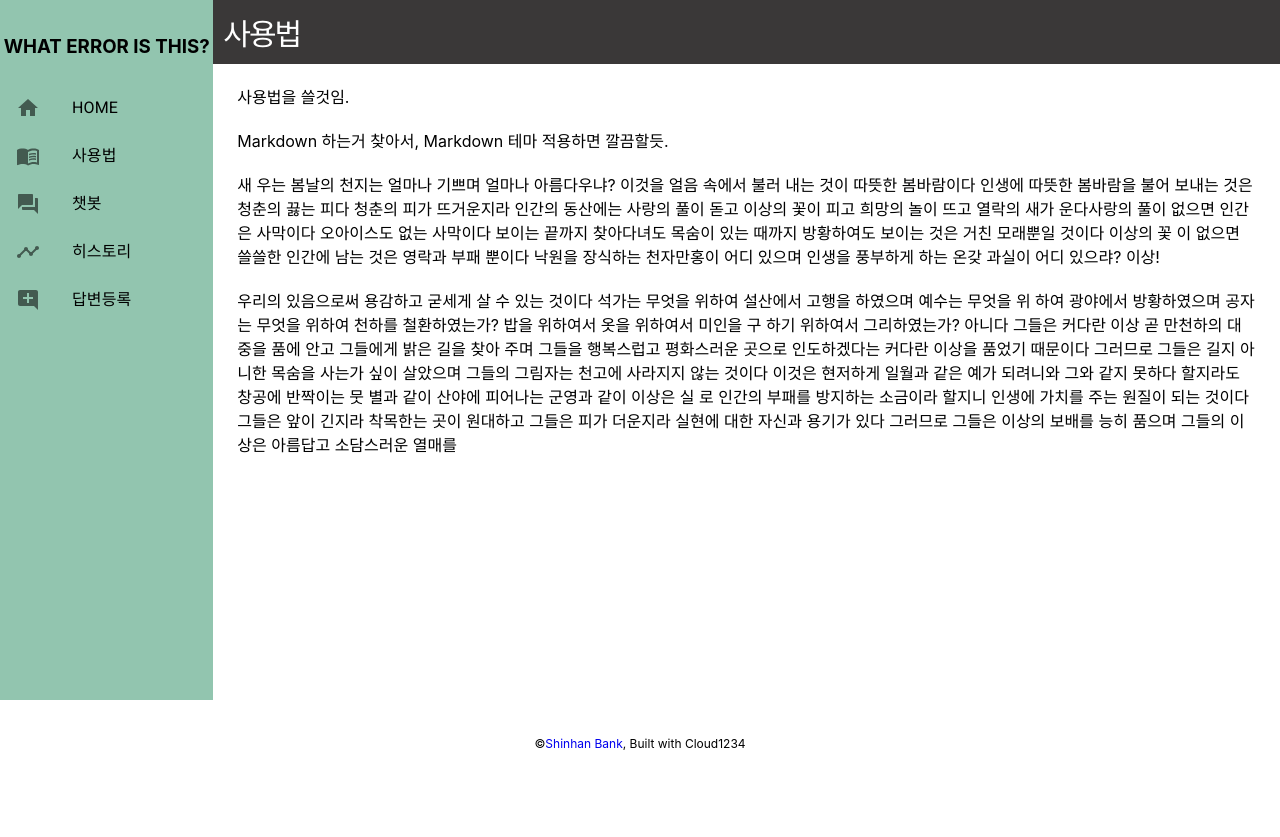
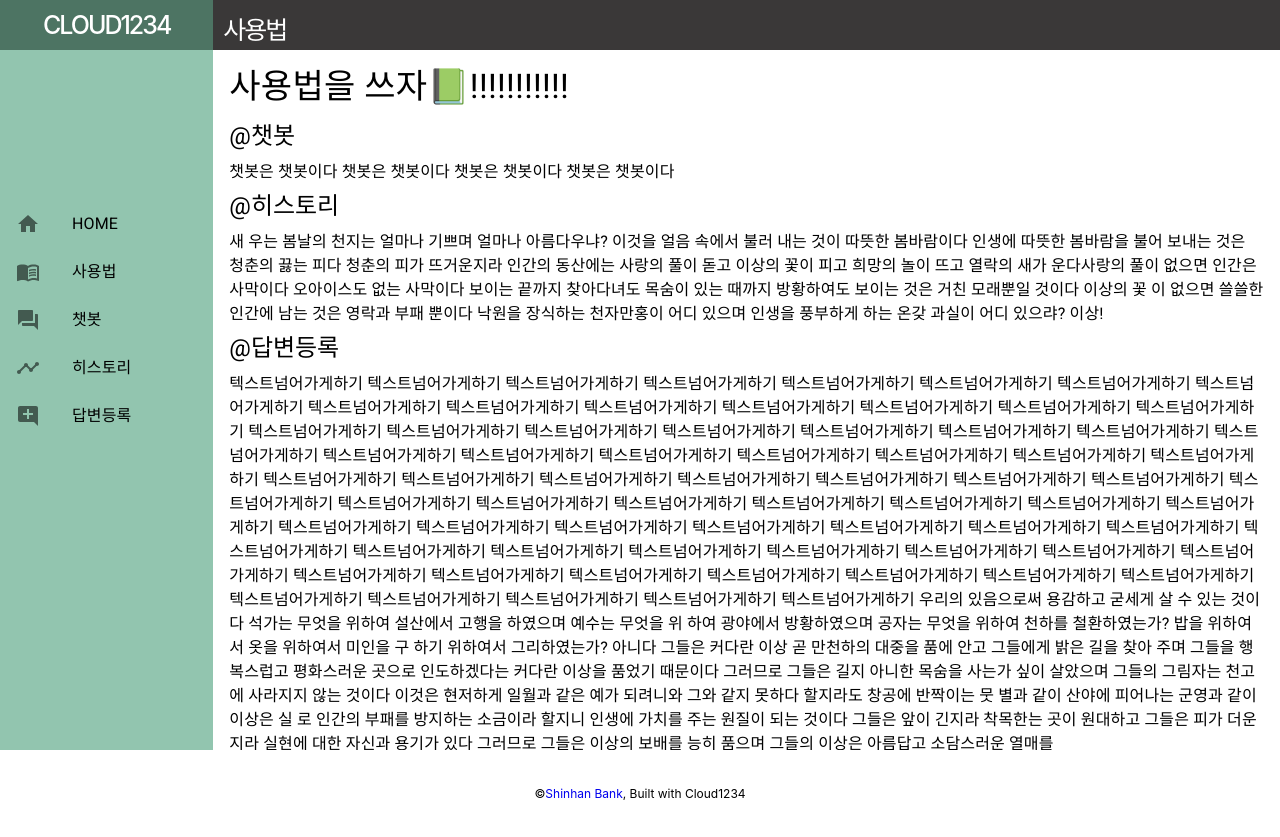
Before and after one commit to heeyeah/fmp-reactjs, a React (Create React App) app: page /about in a window 1280 px wide. Before the commit the page ends 800 px from the top, so only its background shows below. Built offline with nearby package versions, Linux system fonts and the light colour scheme.

Commit message:
fix detail

```diff
--- a/src/components/header/index.jsx
+++ b/src/components/header/index.jsx
@@ -1,8 +1,23 @@
 import React from "react";
 import "./index.scss";
 
-export const Header = (props) => (
-  <h1 className="home-header">
+export const Header = (props) => {
+
+  let chooseStyle;
+
+  if(props.isTitle) {
+    chooseStyle = "title-header";
+  } else {
+    if(props.hidden) {
+      chooseStyle = "hidden";
+    } else {
+      chooseStyle = "home-header";
+    }
+  }
+
+  return (
+    <h1 className={chooseStyle}>
       {props.header}
-  </h1>
-);
+    </h1>
+  );
+};
--- a/src/components/header/index.scss
+++ b/src/components/header/index.scss
@@ -1,12 +1,35 @@
 @import "../../styles/code.scss";
 
 .home-header {
-  margin-top: 0;
+  height: 50px;
+  box-sizing: border-box;
+  margin: 0;
   padding: 10px;
   border-bottom: none;
-  font-weight: 300;
-  font-size: 30px;
+  font-weight: 340;
+  font-size: 25px;
   color: white;
   letter-spacing: -2px;
   background: $theme-header-background;
 }
+
+.title-header {
+  height: 50px;
+  box-sizing: border-box;
+  margin: 0;
+  padding: 10px;
+  border-bottom: none;
+  font-weight: 500;
+  font-size: 25px;
+  color: white;
+  letter-spacing: -2px;
+  text-align: center;
+  background: $theme-title-background;
+}
+
+.hidden {
+  height: 50px;
+  box-sizing: border-box;
+  margin: 0;
+  background: $theme-home-background;
+}
--- a/src/components/menu/index.jsx
+++ b/src/components/menu/index.jsx
@@ -11,6 +11,7 @@ import QuestionAnswerIcon from '@material-ui/icons/QuestionAnswer';
 import TimelineIcon from '@material-ui/icons/Timeline';
 import AddCommentIcon from '@material-ui/icons/AddComment';
 import { Menu, MenuItem } from "@material-ui/core";
+import { Header } from "../header";
 
 
 function ListItemLink(props) {
@@ -37,20 +38,18 @@ function ListItemLink(props) {
 export const MenuNav = () => {
 
   return (
+    <>
+    <Header header="CLOUD1234" isTitle > </Header>
     <div className="root">
-      <div className="title">
-
-        {/* <Link to="/" style={{ color: 'inherit', textDecoration: 'inherit'}}> */}
-        <h3 >WHAT ERROR IS THIS?</h3>
-        {/* </Link> */}
-      </div>
-      <List component="nav" aria-label="main mailbox folders">
+      <List component="nav" aria-label="main mailbox folders"
+      style={{paddingTop: '150px'}}>
         <ListItemLink to="/" primary="HOME" icon={<HomeIcon/>}></ListItemLink>
         <ListItemLink to="/about" primary="사용법" icon={<MenuBookIcon/>}></ListItemLink>
         <ListItemLink to="/chatBot" primary="챗봇" icon={<QuestionAnswerIcon/>}></ListItemLink>
         <ListItemLink to="/history" primary="히스토리" icon={<TimelineIcon/>}></ListItemLink>
         <ListItemLink to="/answer" primary="답변등록" icon={<AddCommentIcon/>}></ListItemLink>
       </List>
-    </div>
+
+    </div></>
   );
 };
--- a/src/components/menu/index.scss
+++ b/src/components/menu/index.scss
@@ -7,7 +7,16 @@
   align-items: center;
   box-sizing: border-box;
   .title {
-    padding-top: 1em;
+    background-color: rgb(60, 109, 93);
+    padding: 0px 0 2px 0;
+    margin-bottom: 5em;
     text-align: center;
+    margin-top: 0;
+    padding: 10px;
+    border-bottom: none;
+    font-weight: 400;
+    font-size: 25px;
+    color: white;
+    letter-spacing: -2px;
   }
 }
--- a/src/pages/About.js
+++ b/src/pages/About.js
@@ -1,42 +1,82 @@
 import React from "react";
 import { Header } from "../components/header";
-import { Container } from "@material-ui/core";
+import { Container, Typography } from "@material-ui/core";
+import "../styles/page.scss";
 
 function About() {
   return (
     <>
       <Header header="사용법" />
-      <Container>
-        사용법을 쓸것임. <br/><br/>
+      <div className="about">
+        <Typography variant="h4" gutterBottom>
+          사용법을 쓰자📗!!!!!!!!!!!
+        </Typography>
+        <Typography variant="h5" gutterBottom>
+          @챗봇
+        </Typography>
+        <Typography variant="body1" gutterBottom>
+          챗봇은 챗봇이다 챗봇은 챗봇이다 챗봇은 챗봇이다 챗봇은 챗봇이다
+        </Typography>
+        <Typography variant="h5" gutterBottom>
+          @히스토리
+        </Typography>
 
-        Markdown 하는거 찾아서, Markdown 테마 적용하면
-        깔끔할듯. <br/><br/>
+        <Typography variant="body1" gutterBottom>
+          새 우는 봄날의 천지는 얼마나 기쁘며 얼마나 아름다우냐? 이것을 얼음
+          속에서 불러 내는 것이 따뜻한 봄바람이다 인생에 따뜻한 봄바람을 불어
+          보내는 것은 청춘의 끓는 피다 청춘의 피가 뜨거운지라 인간의 동산에는
+          사랑의 풀이 돋고 이상의 꽃이 피고 희망의 놀이 뜨고 열락의 새가
+          운다사랑의 풀이 없으면 인간은 사막이다 오아이스도 없는 사막이다 보이는
+          끝까지 찾아다녀도 목숨이 있는 때까지 방황하여도 보이는 것은 거친
+          모래뿐일 것이다 이상의 꽃 이 없으면 쓸쓸한 인간에 남는 것은 영락과
+          부패 뿐이다 낙원을 장식하는 천자만홍이 어디 있으며 인생을 풍부하게
+          하는 온갖 과실이 어디 있으랴? 이상!
+        </Typography>
+        <Typography variant="h5" gutterBottom>
+          @답변등록
+        </Typography>
 
-        새 우는 봄날의 천지는 얼마나 기쁘며 얼마나 아름다우냐? 이것을
-        얼음 속에서 불러 내는 것이 따뜻한 봄바람이다 인생에 따뜻한 봄바람을 불어
-        보내는 것은 청춘의 끓는 피다 청춘의 피가 뜨거운지라 인간의 동산에는
-        사랑의 풀이 돋고 이상의 꽃이 피고 희망의 놀이 뜨고 열락의 새가
-        운다사랑의 풀이 없으면 인간은 사막이다 오아이스도 없는 사막이다 보이는
-        끝까지 찾아다녀도 목숨이 있는 때까지 방황하여도 보이는 것은 거친
-        모래뿐일 것이다 이상의 꽃 이 없으면 쓸쓸한 인간에 남는 것은 영락과 부패
-        뿐이다 낙원을 장식하는 천자만홍이 어디 있으며 인생을 풍부하게 하는 온갖
-        과실이 어디 있으랴? 이상! <br/><br/>
-
-        우리의 있음으로써 용감하고 굳세게 살 수 있는
-        것이다 석가는 무엇을 위하여 설산에서 고행을 하였으며 예수는 무엇을 위
-        하여 광야에서 방황하였으며 공자는 무엇을 위하여 천하를 철환하였는가?
-        밥을 위하여서 옷을 위하여서 미인을 구 하기 위하여서 그리하였는가? 아니다
-        그들은 커다란 이상 곧 만천하의 대중을 품에 안고 그들에게 밝은 길을 찾아
-        주며 그들을 행복스럽고 평화스러운 곳으로 인도하겠다는 커다란 이상을
-        품었기 때문이다 그러므로 그들은 길지 아니한 목숨을 사는가 싶이 살았으며
-        그들의 그림자는 천고에 사라지지 않는 것이다 이것은 현저하게 일월과 같은
-        예가 되려니와 그와 같지 못하다 할지라도 창공에 반짝이는 뭇 별과 같이
-        산야에 피어나는 군영과 같이 이상은 실 로 인간의 부패를 방지하는 소금이라
-        할지니 인생에 가치를 주는 원질이 되는 것이다 그들은 앞이 긴지라 착목한는
-        곳이 원대하고 그들은 피가 더운지라 실현에 대한 자신과 용기가 있다
-        그러므로 그들은 이상의 보배를 능히 품으며 그들의 이상은 아름답고
-        소담스러운 열매를
-      </Container>
+        <Typography variant="body1" gutterBottom>
+          텍스트넘어가게하기 텍스트넘어가게하기 텍스트넘어가게하기
+          텍스트넘어가게하기 텍스트넘어가게하기 텍스트넘어가게하기
+          텍스트넘어가게하기 텍스트넘어가게하기 텍스트넘어가게하기
+          텍스트넘어가게하기 텍스트넘어가게하기 텍스트넘어가게하기
+          텍스트넘어가게하기 텍스트넘어가게하기 텍스트넘어가게하기
+          텍스트넘어가게하기 텍스트넘어가게하기 텍스트넘어가게하기
+          텍스트넘어가게하기 텍스트넘어가게하기 텍스트넘어가게하기
+          텍스트넘어가게하기 텍스트넘어가게하기 텍스트넘어가게하기
+          텍스트넘어가게하기 텍스트넘어가게하기 텍스트넘어가게하기
+          텍스트넘어가게하기 텍스트넘어가게하기 텍스트넘어가게하기
+          텍스트넘어가게하기 텍스트넘어가게하기 텍스트넘어가게하기
+          텍스트넘어가게하기 텍스트넘어가게하기 텍스트넘어가게하기
+          텍스트넘어가게하기 텍스트넘어가게하기 텍스트넘어가게하기
+          텍스트넘어가게하기 텍스트넘어가게하기 텍스트넘어가게하기
+          텍스트넘어가게하기 텍스트넘어가게하기 텍스트넘어가게하기
+          텍스트넘어가게하기 텍스트넘어가게하기 텍스트넘어가게하기
+          텍스트넘어가게하기 텍스트넘어가게하기 텍스트넘어가게하기
+          텍스트넘어가게하기 텍스트넘어가게하기 텍스트넘어가게하기
+          텍스트넘어가게하기 텍스트넘어가게하기 텍스트넘어가게하기
+          텍스트넘어가게하기 텍스트넘어가게하기 텍스트넘어가게하기
+          텍스트넘어가게하기 텍스트넘어가게하기 텍스트넘어가게하기
+          텍스트넘어가게하기 텍스트넘어가게하기 텍스트넘어가게하기
+          텍스트넘어가게하기 텍스트넘어가게하기 텍스트넘어가게하기
+          텍스트넘어가게하기 텍스트넘어가게하기 텍스트넘어가게하기 우리의
+          있음으로써 용감하고 굳세게 살 수 있는 것이다 석가는 무엇을 위하여
+          설산에서 고행을 하였으며 예수는 무엇을 위 하여 광야에서 방황하였으며
+          공자는 무엇을 위하여 천하를 철환하였는가? 밥을 위하여서 옷을 위하여서
+          미인을 구 하기 위하여서 그리하였는가? 아니다 그들은 커다란 이상 곧
+          만천하의 대중을 품에 안고 그들에게 밝은 길을 찾아 주며 그들을
+          행복스럽고 평화스러운 곳으로 인도하겠다는 커다란 이상을 품었기
+          때문이다 그러므로 그들은 길지 아니한 목숨을 사는가 싶이 살았으며
+          그들의 그림자는 천고에 사라지지 않는 것이다 이것은 현저하게 일월과
+          같은 예가 되려니와 그와 같지 못하다 할지라도 창공에 반짝이는 뭇 별과
+          같이 산야에 피어나는 군영과 같이 이상은 실 로 인간의 부패를 방지하는
+          소금이라 할지니 인생에 가치를 주는 원질이 되는 것이다 그들은 앞이
+          긴지라 착목한는 곳이 원대하고 그들은 피가 더운지라 실현에 대한 자신과
+          용기가 있다 그러므로 그들은 이상의 보배를 능히 품으며 그들의 이상은
+          아름답고 소담스러운 열매를
+        </Typography>
+      </div>
     </>
   );
 }
--- a/src/pages/Answer.js
+++ b/src/pages/Answer.js
@@ -1,8 +1,18 @@
 import React from "react";
-
+import { Header } from "../components/header";
+import { Container } from "@material-ui/core";
 function Answer() {
   return (
-    <div> Answer 넣을 자리!</div>
+    <>
+      <Header header="답변등록"></Header>
+      <Container>
+        여기에는 최소한 게시판같은 기능은 있어야 한다.
+        <br />
+        챗봇이 답변을 제대로 못했을 때, 누군가 답변을 등록해줘야하니까 답변 등록
+        못한 글들을 리스트업해놓고 답변만을 기다리는 화면이지. 이 화면을 많이
+        사용할 유저는 DBA이나 개발플랫폼 유닛이다.
+      </Container>
+    </>
   );
 }
 
--- a/src/pages/History.js
+++ b/src/pages/History.js
@@ -1,8 +1,15 @@
 import React from "react";
-
+import { Header } from "../components/header";
+import { Container } from "@material-ui/core";
 function History() {
   return (
-    <div> 히스토리 넣을 자리!</div>
+    <>
+      <Header header="히스토리"></Header>
+      <Container>
+        이 페이지는 카드형식으로 구성될 예정이며, 히스토리가 있으려면 유저가
+        누군지 알아야하고, 그러면 로그인도 ㅏㅁㄴ들어야하네.........
+      </Container>
+    </>
   );
 }
 
--- a/src/styles/page.scss
+++ b/src/styles/page.scss
@@ -1,17 +1,14 @@
-
 @import "./code.scss";
 
 // home
 .home {
   height: $fmp-common-height;
-    padding-top: 5em;
-    padding-left: 1em;
-    padding-right: 1em;
+  box-sizing: border-box;
+  padding: 5em 1em 0 1em;
   align-items: center;
   text-align: center;
   font-size: 40px;
   font-weight: bold;
-    box-sizing: border-box;
   background: $theme-home-background;
 
   .emoji {
@@ -23,11 +20,19 @@
     background: #162472;
     border: 0;
     border-radius: 3;
-      box-shadow: 0 3px 5px 2px rgba(131, 144, 166, .3);
+    box-shadow: 0 3px 5px 2px rgba(131, 144, 166, 0.3);
     color: white;
     height: 40;
     padding: 0 30px;
     font-size: 17px;
-      font-family: 'Gill Sans', 'Gill Sans MT', Calibri, 'Trebuchet MS', sans-serif;
+    font-family: "Gill Sans", "Gill Sans MT", Calibri, "Trebuchet MS",
+      sans-serif;
   }
 }
+
+.about {
+  height: $fmp-common-height;
+  box-sizing: border-box;
+  overflow: auto;
+  padding: 1em 1em 0 1em;
+}
--- a/src/styles/variables.scss
+++ b/src/styles/variables.scss
@@ -7,4 +7,5 @@
 $theme-menu-nav: #92c5af;
 $theme-main-background: white;
 $theme-home-background: #f1fff9;
+$theme-title-background: #4d7463;
 $theme-header-background: rgb(58, 56, 56);
```
Also changed, not shown: src/pages/ChatBot.js (+8 -2 lines), src/pages/Home.js (+7 -5 lines), 2 other files (tests, documents, lock files or other folders). Lines whose indentation alone changed are shown as unchanged.
